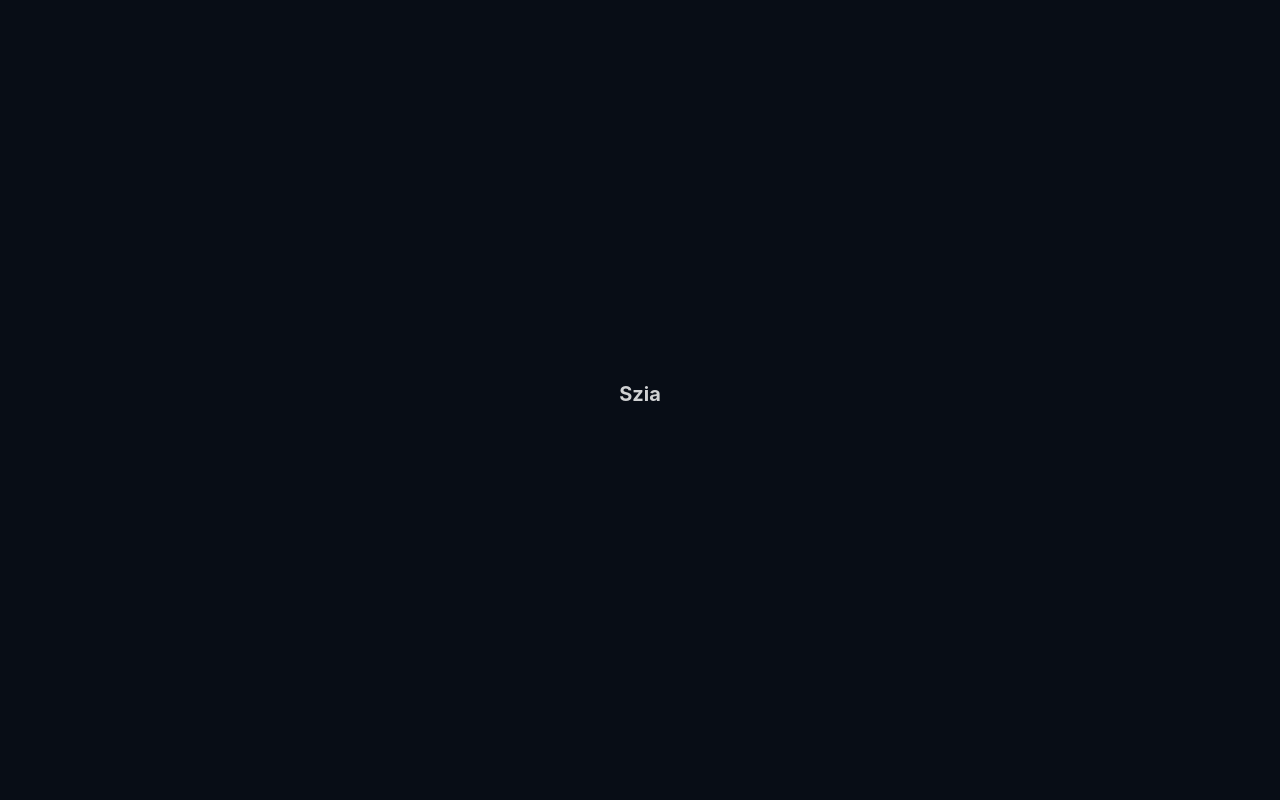
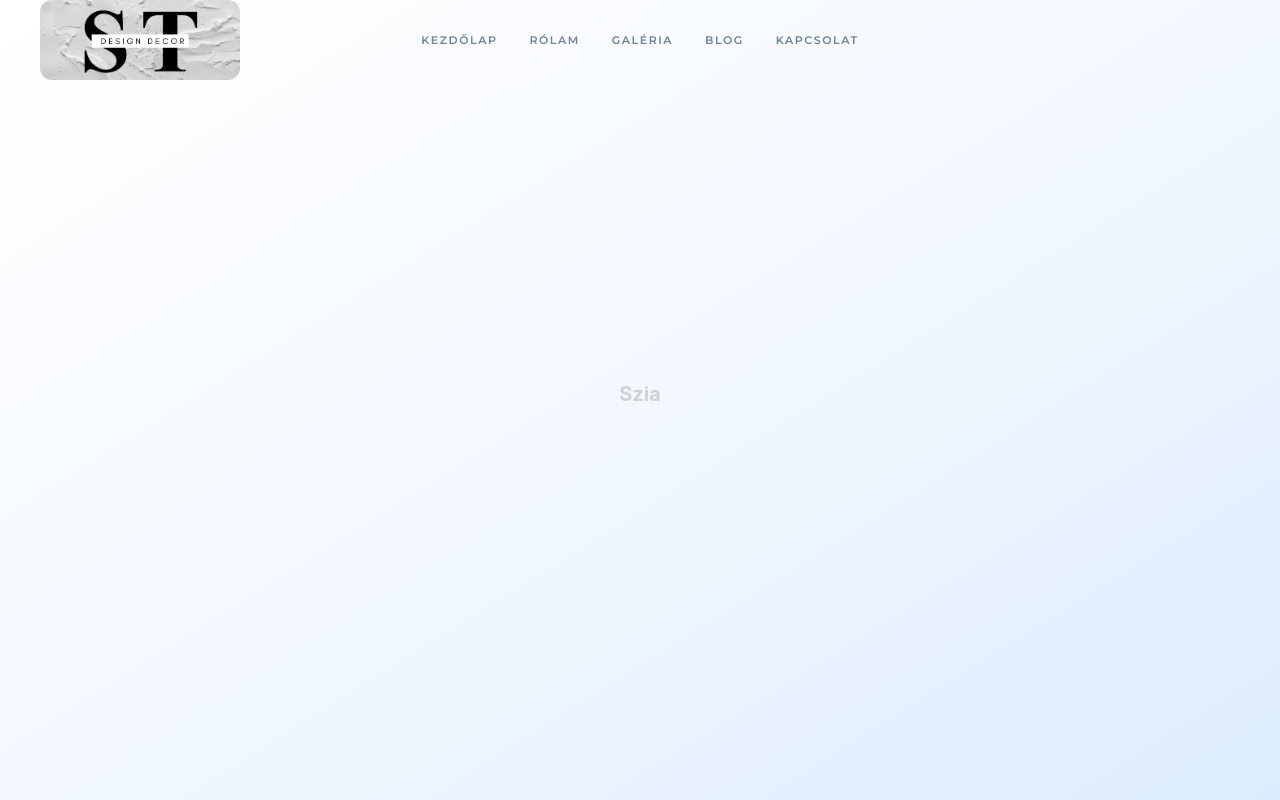
Before and after one commit to zoltannyiri/ST-Decor, a React (Vite) app in the folder web/: page / in a window 1280 px wide. Built offline with nearby package versions, Linux system fonts and the light colour scheme.

Commit message:
create navbar

```diff
--- a/web/index.html
+++ b/web/index.html
@@ -1,6 +1,7 @@
 <!doctype html>
 <html lang="en">
   <head>
+    <link href="https://fonts.googleapis.com/css2?family=Montserrat:wght@500;600;700&display=swap" rel="stylesheet" />
     <meta charset="UTF-8" />
     <link rel="icon" type="image/jpeg" href="/stfavicon.jpg" />
     <meta name="viewport" content="width=device-width, initial-scale=1.0" />
--- a/web/src/App.jsx
+++ b/web/src/App.jsx
@@ -5,6 +5,7 @@ import { motion, AnimatePresence } from 'motion/react'
 
 import WelcomePage from './pages/WelcomePage'
 import HomePage from './pages/HomePage'
+import Navbar from './components/Navbar'
 
 function App() {
 
@@ -20,6 +21,7 @@ function App() {
 
   return (
     <Router>
+      <Navbar />
       <Routes>
         <Route
           path="/"
--- /dev/null
+++ b/web/src/components/Navbar.jsx
@@ -0,0 +1,138 @@
+
+import { useState, useEffect } from "react"
+import { motion, AnimatePresence } from "motion/react"
+
+const menuItems = [
+  { id: "home", label: "Kezdőlap" },
+  { id: "rolam", label: "Rólam" },
+  { id: "galeria", label: "Galéria" },
+  { id: "blog", label: "Blog" },
+  { id: "kapcsolat", label: "Kapcsolat" },
+]
+
+export default function Navbar() {
+  const [menuOpen, setMenuOpen] = useState(false)
+  const [language, setLanguage] = useState("HU")
+  const [isScrolled, setIsScrolled] = useState(false)
+
+  const scrollTo = (id) => {
+    document.getElementById(id)?.scrollIntoView({
+      behavior: "smooth",
+      block: "start",
+    })
+    setMenuOpen(false)
+  }
+
+  useEffect(() => {
+    const handleScroll = () => {
+      setIsScrolled(window.scrollY > 20)
+    }
+
+    handleScroll()
+
+    window.addEventListener("scroll", handleScroll, { passive: true })
+
+    return () => {
+      window.removeEventListener("scroll", handleScroll)
+    }
+  }, [])
+
+  return (
+    <motion.header
+      initial={{ opacity: 0, y: -20 }}
+      animate={{ opacity: 1, y: 0 }}
+      transition={{ duration: 0.6 }}
+      className={`
+        fixed top-0 left-0 z-50 w-full
+        transition-all duration-300 ease-in-out
+        ${
+          isScrolled
+            ? "bg-white/85 backdrop-blur-xl border-b border-[#c39d4a]/15 shadow-sm"
+            : "bg-transparent border-b border-transparent backdrop-blur-none"
+        }
+      `}
+    >
+      <div className="relative mx-auto flex h-20 max-w-7xl items-center justify-between px-6 lg:px-10">
+
+        {/* Brand */}
+        <img src="/logo.jpeg" alt="Logo" onClick={() => scrollTo("home")} className="h-20 w-50 rounded rounded-xl object-cover" />
+
+        {/* Desktop navigáció */}
+        <nav className="absolute left-1/2 hidden -translate-x-1/2 items-center gap-8 lg:flex">
+          {menuItems.map((item) => (
+            <a
+              key={item.id}
+              href={`#${item.id}`}
+              onClick={(e) => {
+                e.preventDefault()
+                scrollTo(item.id)
+              }}
+              className=" group relative py-2 font-['Montserrat'] font-semibold text-[11px] uppercase tracking-[0.14em] text-[#6c82a8] transition-colors duration-300 hover:text-[#c39d4a]"
+            >
+              {item.label}
+
+              <span className="absolute bottom-0 left-1/2 h-px w-0 -translate-x-1/2 bg-[#c39d4a] transition-all duration-300 group-hover:w-full" />
+            </a>
+          ))}
+        </nav>
+
+        {/* Mobil hamburger */}
+        <button
+          type="button"
+          aria-label={menuOpen ? "Menü bezárása" : "Menü megnyitása"}
+          aria-expanded={menuOpen}
+          onClick={() => setMenuOpen(!menuOpen)}
+          className="flex h-10 w-10 flex-col items-center justify-center gap-1.5 lg:hidden"
+        >
+          <span className={`h-px w-6 bg-[#c39d4a] transition-transform duration-300 ${menuOpen ? "translate-y-[7px] rotate-45" : ""}`} />
+          <span className={`h-px w-6 bg-[#c39d4a] transition-opacity duration-300 ${menuOpen ? "opacity-0" : ""}`} />
+          <span className={`h-px w-6 bg-[#c39d4a] transition-transform duration-300 ${menuOpen ? "-translate-y-[7px] -rotate-45" : ""}`} />
+        </button>
+      </div>
+
+      {/* Mobil menü */}
+      <AnimatePresence>
+        {menuOpen && (
+          <motion.nav
+            initial={{ opacity: 0, height: 0 }}
+            animate={{ opacity: 1, height: "auto" }}
+            exit={{ opacity: 0, height: 0 }}
+            transition={{ duration: 0.3 }}
+            className="overflow-hidden border-t border-[#c39d4a]/10 bg-[#080d16]/95 lg:hidden"
+          >
+            <div className="flex flex-col items-center gap-6 px-6 py-8">
+              {menuItems.map((item) => (
+                <a
+                  key={item.id}
+                  href={`#${item.id}`}
+                  onClick={(e) => {
+                    e.preventDefault()
+                    scrollTo(item.id)
+                  }}
+                  className="text-sm tracking-widest text-[#d0d1d3] transition-colors hover:text-[#c39d4a]"
+                >
+                  {item.label}
+                </a>
+              ))}
+
+              <div className="mt-3 flex gap-5">
+                {["HU", "EN"].map((lang) => (
+                  <button
+                    key={lang}
+                    type="button"
+                    onClick={() => setLanguage(lang)}
+                    className={language === lang
+                      ? "text-[#c39d4a]"
+                      : "text-[#d0d1d3]/50"}
+                  >
+                    {lang}
+                  </button>
+                ))}
+              </div>
+            </div>
+          </motion.nav>
+        )}
+      </AnimatePresence>
+    </motion.header>
+  )
+}
--- a/web/src/pages/HomePage.jsx
+++ b/web/src/pages/HomePage.jsx
@@ -1,6 +1,6 @@
 export default function HomePage() {
   return (
-    <div className="min-h-screen bg-[#080d16] flex flex-col justify-center items-center">
+    <div className="min-h-screen bg-linear-to-br from-[white] via-[#f3f8ff] to-[#dcebff] flex flex-col justify-center items-center">
       <h1 className="text-xl font-bold text-[#d0d1d3] font-garamond">
         Szia
       </h1>
```
